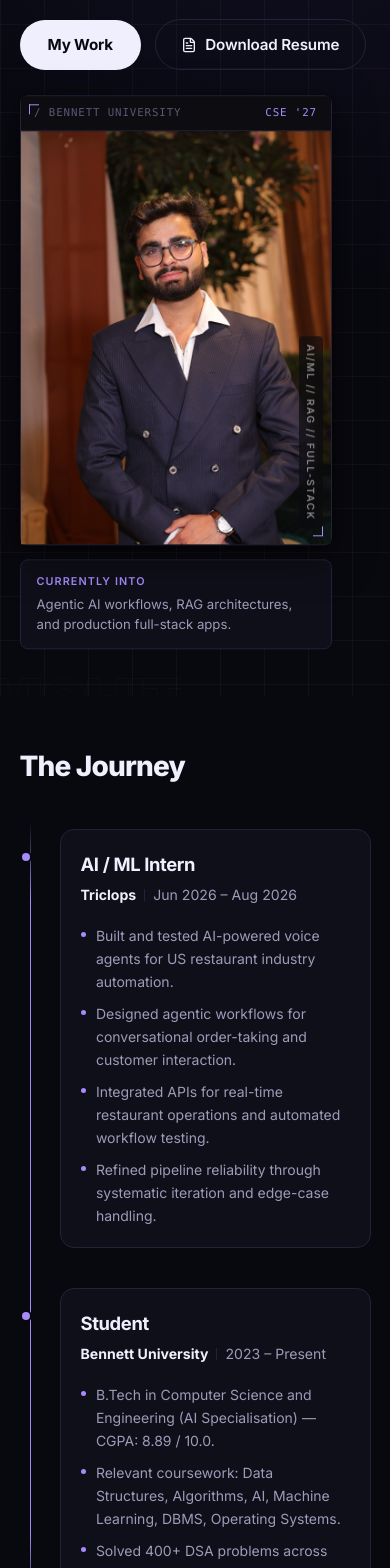
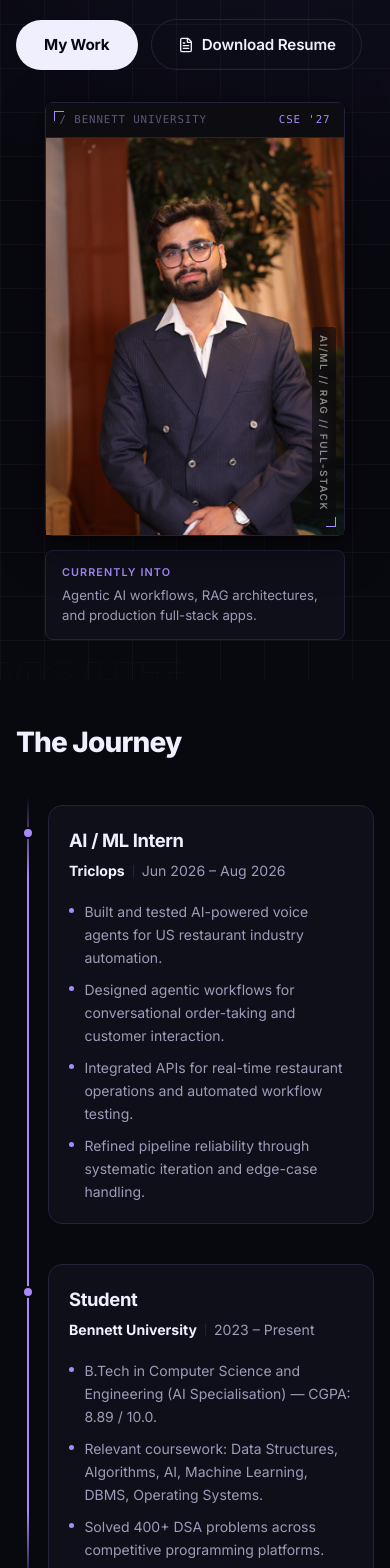
Before and after one commit to mohit8797/-mohit-portfolio, a Next.js app: page / in a window 390 px wide. Shown: the part 432-2000 px from the top of the page. Built offline with nearby package versions, Linux system fonts and the light colour scheme.

Commit message:
fix: comprehensive mobile responsiveness and overflow fixes for all screens

```diff
--- a/src/app/globals.css
+++ b/src/app/globals.css
@@ -480,16 +480,17 @@ video {
 
 .timeline-container {
   position: relative;
-  padding: 0.5rem 0 0.5rem 2.5rem; /* mobile: indent right of left line */
+  padding: 0.5rem 0 0.5rem 2rem; /* mobile: indent right of left line */
 }
 
 /* Vertical accent line */
 .timeline-line {
   position: absolute;
-  left: 0.65rem;
+  left: 0.75rem;
+  transform: translateX(-50%);
   top: 0;
   bottom: 0;
-  width: 1px;
+  width: 2px;
   background: linear-gradient(
     to bottom,
     transparent 0%,
@@ -511,7 +512,8 @@ video {
 /* Accent dot on the line */
 .timeline-dot {
   position: absolute;
-  left: -2.5rem; /* align to left line */
+  left: -1.25rem; /* exactly aligns with left: 0.75rem line (2rem - 1.25rem = 0.75rem) */
+  transform: translateX(-50%);
   top: 1.35rem;
   width: 12px;
   height: 12px;
@@ -822,8 +824,9 @@ video {
 
   /* Portrait width on desktop */
   .portrait-wrapper {
-    width: clamp(300px, 30vw, 430px) !important;
+    max-width: clamp(300px, 30vw, 430px) !important;
     margin-right: auto !important;
+    flex-shrink: 0;
   }
 }
 
@@ -910,3 +913,118 @@ video {
     transition: none !important;
   }
 }
+
+/* ================================================================== */
+/* MOBILE RESPONSIVENESS - 320px to 430px                              */
+/* ================================================================== */
+
+/* ---- Small mobile: <=430px ---- */
+@media (max-width: 430px) {
+  /* Tighter container padding */
+  .container-page {
+    padding-inline: 1rem;
+  }
+
+  /* Reduce section spacing */
+  .section {
+    padding-block: 2.5rem;
+  }
+
+  /* Portrait: don't exceed available width */
+  .portrait-wrapper {
+    width: min(85vw, 300px) !important;
+    margin-inline: auto !important;
+    animation: none !important; /* disable float on mobile for perf */
+  }
+
+  /* Contact glow: constrain to viewport */
+  .contact-glow {
+    width: 100vw !important;
+    height: 250px !important;
+  }
+
+  /* Tech tiles: smaller min for narrow screens */
+  .techstack-tiles {
+    grid-template-columns: repeat(auto-fill, minmax(75px, 1fr));
+    gap: 0.5rem;
+  }
+
+  .tech-tile {
+    padding: 0.75rem 0.35rem;
+    min-height: 78px;
+  }
+
+  /* Tech category boxes */
+  .techstack-category {
+    padding: 1.1rem;
+  }
+
+  /* DSA card - stack content cleanly */
+  .dsa-card {
+    padding: 1.25rem;
+  }
+
+  /* Contact info cards */
+  .contact-info-card {
+    padding: 0.9rem 1rem 1.1rem;
+  }
+
+  /* Project cards - tighter padding */
+  .project-mac-card > div:last-child {
+    padding: 1rem 1rem 1.15rem !important;
+  }
+
+  /* Footer: center items on tiny screens */
+  footer .container-page > div {
+    justify-content: center !important;
+    text-align: center;
+  }
+
+  /* Timeline: less left padding */
+  .timeline-container {
+    padding-left: 2rem;
+  }
+  .timeline-dot {
+    left: -1.25rem;
+  }
+}
+
+/* ---- Very small mobile: <=359px ---- */
+@media (max-width: 359px) {
+  .container-page {
+    padding-inline: 0.75rem;
+  }
+
+  /* Even smaller portrait */
+  .portrait-wrapper {
+    width: min(90vw, 260px) !important;
+  }
+
+  /* Even smaller tiles */
+  .techstack-tiles {
+    grid-template-columns: repeat(auto-fill, minmax(65px, 1fr));
+  }
+
+  .tech-tile {
+    padding: 0.6rem 0.25rem;
+    min-height: 68px;
+  }
+
+  /* Smaller contact social icons for tight fit */
+  .contact-social-icon {
+    width: 44px;
+    height: 44px;
+  }
+}
+
+/* ---- Tablet: 768px-1023px ---- */
+@media (min-width: 768px) and (max-width: 1023px) {
+  /* Keep 2-col grids but with more breathing room */
+  .projects-grid {
+    gap: 1rem;
+  }
+
+  .techstack-grid {
+    gap: 1rem;
+  }
+}
--- a/src/components/hero/HeroPortrait.tsx
+++ b/src/components/hero/HeroPortrait.tsx
@@ -13,9 +13,9 @@ export default function HeroPortrait() {
         display: "flex",
         flexDirection: "column",
         gap: "0.85rem",
-        width: "clamp(260px, 80vw, 460px)",
-        flexShrink: 0,
-        marginRight: "auto",
+        width: "100%",
+        maxWidth: "460px",
+        margin: "0 auto",
       }}
     >
       {/* Editorial Framed Container */}
--- a/src/components/sections/ContactSection.tsx
+++ b/src/components/sections/ContactSection.tsx
@@ -99,7 +99,8 @@ export default function ContactSection() {
           top: "10%",
           left: "50%",
           transform: "translateX(-50%)",
-          width: "600px",
+          width: "min(600px, 90vw)",
+          maxWidth: "100%",
           height: "400px",
           background: "radial-gradient(ellipse, rgba(124,92,252,0.15) 0%, transparent 70%)",
           pointerEvents: "none",
@@ -108,10 +109,10 @@ export default function ContactSection() {
       />
 
       <div className="container-page" style={{ position: "relative", zIndex: 1 }}>
-        {/* ── Main Heading ── */}
+        {/* ── Section Header ── */}
         <motion.div
           {...fadeUp(0)}
-          style={{ textAlign: "center", marginBottom: "0.75rem" }}
+          style={{ textAlign: "center", marginBottom: "clamp(2rem, 4vw, 3.5rem)" }}
         >
           {/* Accent top line — like the reference's green line */}
           <div
@@ -126,10 +127,10 @@ export default function ContactSection() {
 
           <h2
             style={{
-              fontSize: "clamp(3rem, 8vw, 6rem)",
+              fontSize: "clamp(2.1rem, 7.5vw, 6rem)",
               fontWeight: 800,
               letterSpacing: "-0.04em",
-              lineHeight: 1,
+              lineHeight: 1.05,
               color: "var(--text-primary)",
               marginBottom: "0.1em",
             }}
--- a/src/components/sections/JourneySection.tsx
+++ b/src/components/sections/JourneySection.tsx
@@ -42,18 +42,23 @@ const TIMELINE = [
 export default function JourneySection() {
   const shouldReduce = useReducedMotion() ?? false;
 
-  const slideIn = (side: "left" | "right", delay: number) =>
+  const slideIn = (_side: "left" | "right", delay: number) =>
     shouldReduce
       ? {}
       : {
-          initial: { opacity: 0, x: side === "left" ? -28 : 28 },
-          whileInView: { opacity: 1, x: 0 },
-          viewport: { once: true, margin: "-60px" },
+          initial: { opacity: 0, y: 22 },
+          whileInView: { opacity: 1, y: 0 },
+          viewport: { once: true, margin: "-40px" },
           transition: { duration: 0.55, ease: EASE_OUT, delay },
         };
 
   return (
-    <section id="journey" className="section container-page" aria-label="Experience and Education">
+    <section
+      id="journey"
+      className="section container-page"
+      aria-label="Experience and Education"
+      style={{ overflow: "hidden" }}
+    >
       {/* ── Heading ── */}
       <motion.div
         initial={shouldReduce ? {} : { opacity: 0, y: 14 }}
--- a/src/components/sections/ProjectCard.tsx
+++ b/src/components/sections/ProjectCard.tsx
@@ -89,9 +89,9 @@ export default function ProjectCard({ project, index }: ProjectCardProps) {
         }}
       >
         {/* Traffic lights + status + category */}
-        <div style={{ display: "flex", alignItems: "center", gap: "0.85rem" }}>
+        <div style={{ display: "flex", alignItems: "center", gap: "0.65rem", minWidth: 0, overflow: "hidden" }}>
           <WindowChrome />
-          <div style={{ display: "flex", alignItems: "center", gap: "0.5rem" }}>
+          <div style={{ display: "flex", alignItems: "center", gap: "0.45rem", minWidth: 0, overflow: "hidden" }}>
             <span
               style={{
                 fontSize: "0.65rem",
@@ -105,6 +105,8 @@ export default function ProjectCard({ project, index }: ProjectCardProps) {
                 border: `1px solid ${project.featured ? "var(--accent-border)" : "var(--bg-border)"}`,
                 padding: "0.15rem 0.45rem",
                 borderRadius: "3px",
+                whiteSpace: "nowrap",
+                flexShrink: 0,
               }}
             >
               {statusLabel}
@@ -116,6 +118,9 @@ export default function ProjectCard({ project, index }: ProjectCardProps) {
                 letterSpacing: "0.08em",
                 textTransform: "uppercase",
                 color: "var(--text-muted)",
+                whiteSpace: "nowrap",
+                overflow: "hidden",
+                textOverflow: "ellipsis",
               }}
             >
               {project.category}
@@ -124,7 +129,7 @@ export default function ProjectCard({ project, index }: ProjectCardProps) {
         </div>
 
         {/* Action icons — GitHub + Live */}
-        <div style={{ display: "flex", alignItems: "center", gap: "0.35rem" }}>
+        <div style={{ display: "flex", alignItems: "center", gap: "0.35rem", flexShrink: 0 }}>
           {project.githubUrl ? (
             <a
               href={project.githubUrl}
```
